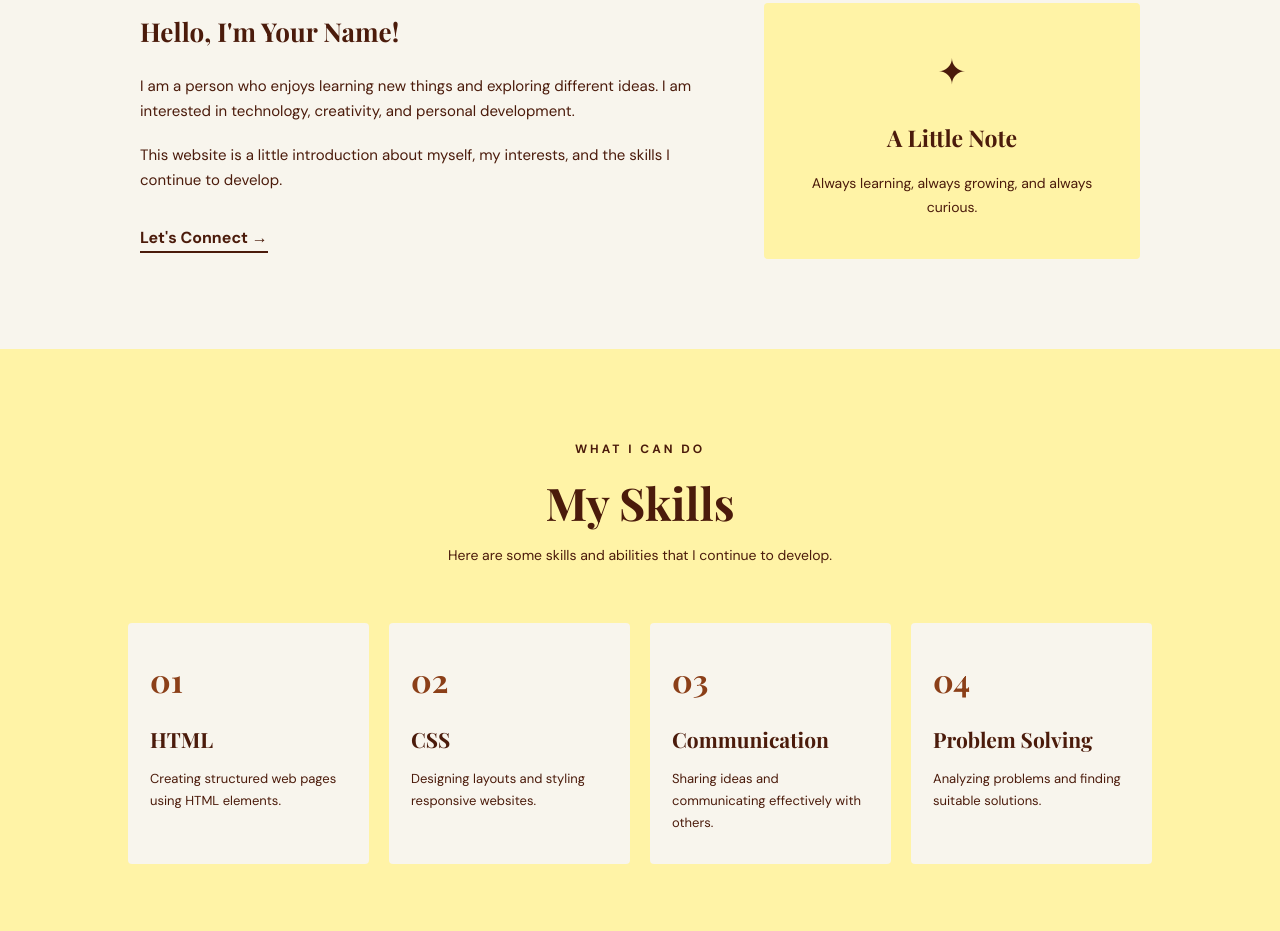
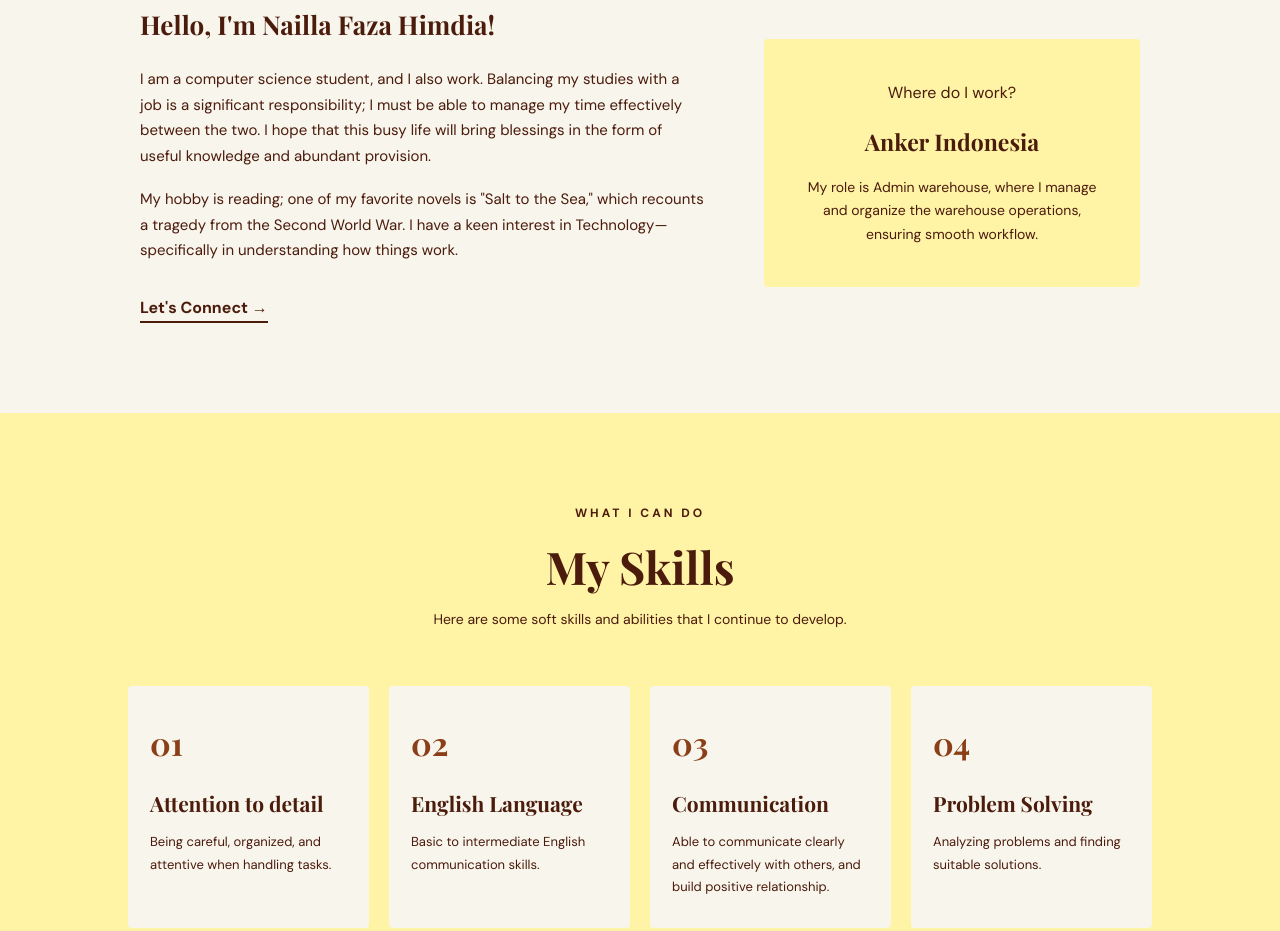
Before and after one commit to naey008/26120300005-Profile-Website, a plain HTML site: page index.html in a window 1280 px wide. Shown: the part 913-1844 px from the top of the page. Drawn offline with nearby package versions, Linux system fonts and the light colour scheme.

Commit message:
refining and adding to the 'About Me' and 'Skills' sections

```diff
--- a/index.html
+++ b/index.html
@@ -13,7 +13,6 @@
 
 <body>
 
-    <!-- Skip Navigation -->
     <a href="#main-content" class="skip-link">
         Skip to main content
     </a>
@@ -23,7 +22,7 @@
         <div class="header-container">
 
             <a href="#home" class="logo" aria-label="Home">
-                PROFILE<span>.</span>
+                NAIY
             </a>
 
             <!-- Navigation -->
@@ -46,7 +45,7 @@
             <div class="hero-content">
 
                 <p class="hero-subtitle">
-                    HELLO, WELCOME TO MY PAGE
+                    HELLO, WELCOME TO MY LITTLE SPACE
                 </p>
 
                 <h1>
@@ -55,9 +54,8 @@
                 </h1>
 
                 <p class="hero-description">
-                    Welcome to my personal space!
-                    Here you can learn more about me,
-                    my interests, and my skills.
+                    A creative space where I share a little about my self,
+                    like my hobbies, my skills, and what am i do right now.
                 </p>
 
                 <a href="#about" class="primary-button">
@@ -86,19 +84,21 @@
             <div class="about-content">
 
                 <div class="about-text">
-                    <h3>Hello, I'm Your Name!</h3>
+                    <h3>Hello, I'm Nailla Faza Himdia!</h3>
 
                     <p>
-                        I am a person who enjoys learning new things
-                        and exploring different ideas.
-                        I am interested in technology, creativity,
-                        and personal development.
+                        I am a computer science student, and I also work. Balancing my
+                        studies with a job is a significant responsibility; I must be
+                        able to manage my time effectively between the two.
+                        I hope that this busy life will bring blessings in the form of
+                        useful knowledge and abundant provision.
                     </p>
 
                     <p>
-                        This website is a little introduction
-                        about myself, my interests, and the skills
-                        I continue to develop.
+                        My hobby is reading; one of my favorite novels is
+                        "Salt to the Sea," which recounts a tragedy from
+                        the Second World War. I have a keen interest in
+                        Technology—specifically in understanding how things work.
                     </p>
 
                     <a href="#contact" class="text-link">
@@ -107,11 +107,11 @@
                 </div>
 
                 <div class="about-card">
-                    <span class="card-icon">✦</span>
-                    <h3>A Little Note</h3>
+                    <span class="card-title">Where do I work?</span>
+                    <h3>Anker Indonesia</h3>
                     <p>
-                        Always learning, always growing,
-                        and always curious.
+                        My role is Admin warehouse, where I manage and organize
+                        the warehouse operations, ensuring smooth workflow.
                     </p>
                 </div>
 
@@ -126,7 +126,7 @@
                 <h2>My Skills</h2>
 
                 <p class="section-description">
-                    Here are some skills and abilities
+                    Here are some soft skills and abilities
                     that I continue to develop.
                 </p>
             </div>
@@ -135,19 +135,18 @@
 
                 <article class="skill-card">
                     <span class="skill-number">01</span>
-                    <h3>HTML</h3>
+                    <h3>Attention to detail</h3>
                     <p>
-                        Creating structured web pages
-                        using HTML elements.
+                        Being careful, organized, and attentive
+                        when handling tasks.
                     </p>
                 </article>
 
                 <article class="skill-card">
                     <span class="skill-number">02</span>
-                    <h3>CSS</h3>
+                    <h3>English Language</h3>
                     <p>
-                        Designing layouts and styling
-                        responsive websites.
+                        Basic to intermediate English communication skills.
                     </p>
                 </article>
 
@@ -155,8 +154,8 @@
                     <span class="skill-number">03</span>
                     <h3>Communication</h3>
                     <p>
-                        Sharing ideas and communicating
-                        effectively with others.
+                        Able to communicate clearly and effectively with
+                        others, and build positive relationship.
                     </p>
                 </article>
 
@@ -251,7 +250,7 @@
     <footer class="site-footer">
 
         <a href="#home" class="footer-logo">
-            PROFILE<span>.</span>
+            NAIY
         </a>
 
         <p>
```
